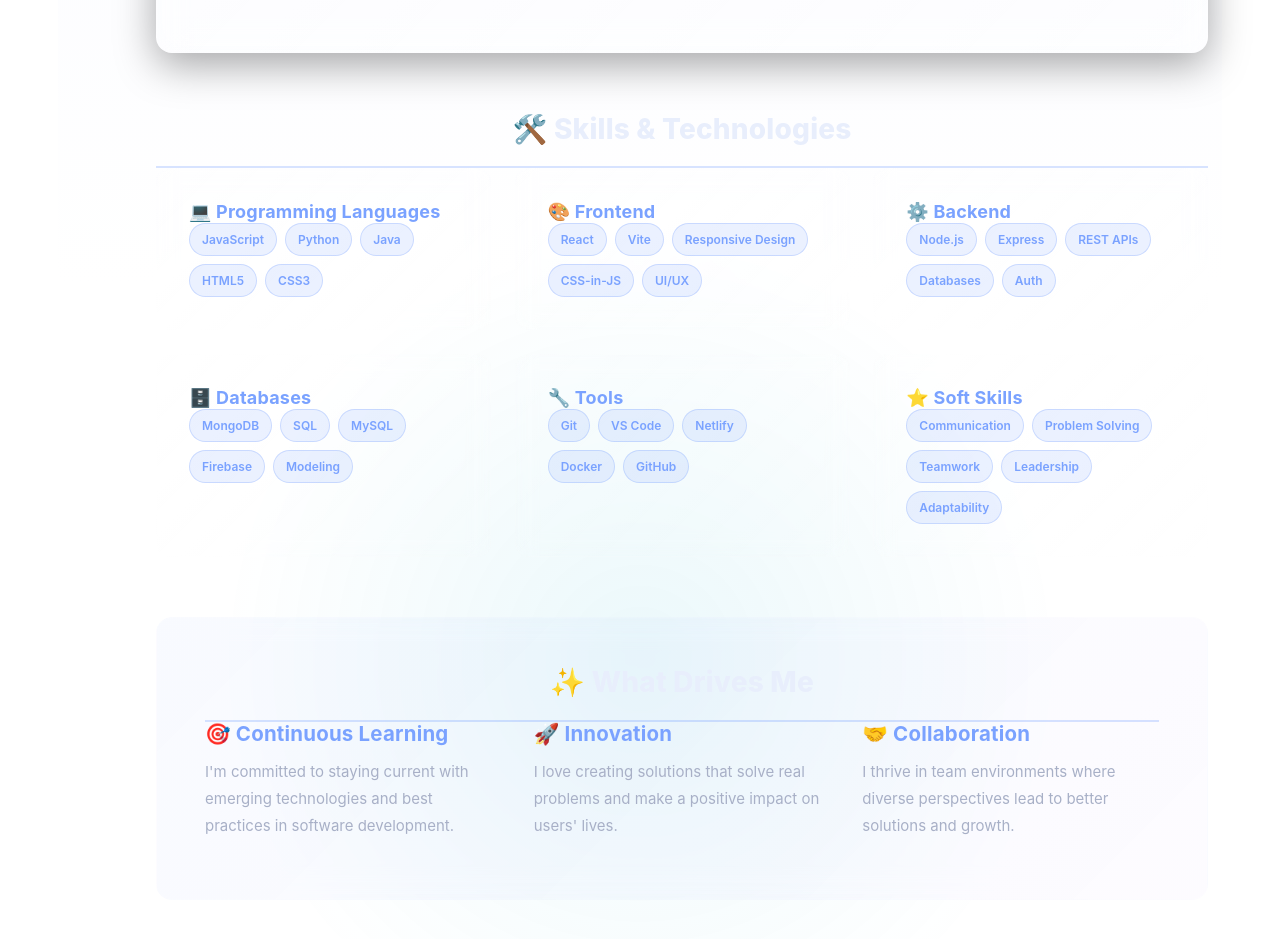
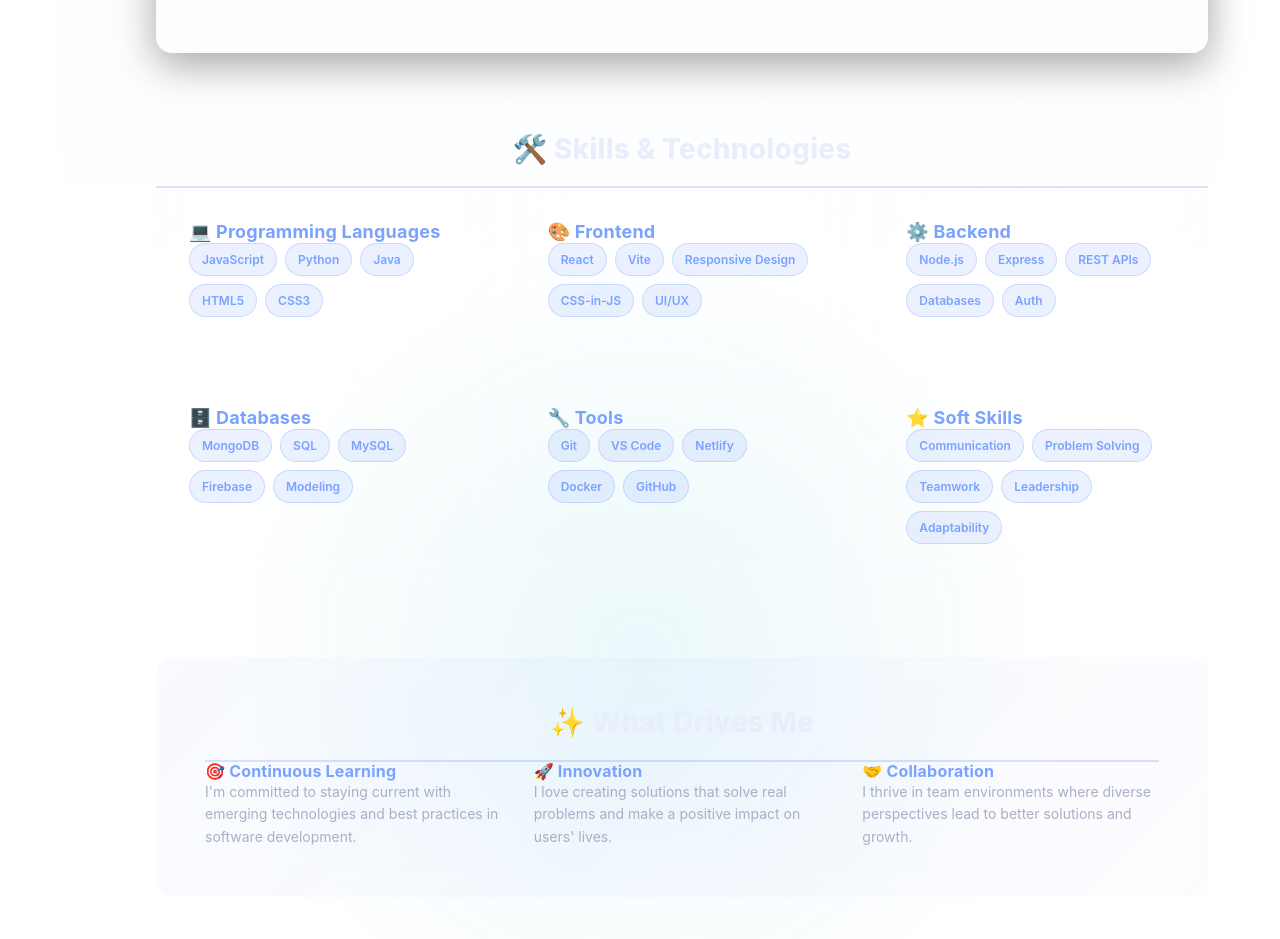
Before and after one commit to mannasca/Portfolio, a React (Vite) app in the folder client/: page /about in a window 1280 px wide. Shown: the part 840-1779 px from the top of the page. Built offline with nearby package versions, Linux system fonts and the light colour scheme; no server answers.

Commit message:
Restrict admin-only operations: endusers can only view, not create/edit/delete

```diff
--- a/client/src/about.jsx
+++ b/client/src/about.jsx
@@ -161,6 +161,7 @@ export default function About() {
     valuesContainer: {
       borderRadius: 16,
       padding: '48px',
+      marginTop: '80px',
       border: '1px solid rgba(255, 255, 255, 0.12)',
       background: 'linear-gradient(135deg, rgba(122, 162, 255, 0.05), rgba(182, 134, 255, 0.03))',
       backdropFilter: 'blur(14px)',
@@ -242,7 +243,8 @@ export default function About() {
         />
       </div>
 
-      <div style={{marginTop: '60px'}}><h2 style={styles.sectionTitle}>🛠️ Skills & Technologies</h2>
+      <div style={{marginTop: '80px'}}>
+        <h2 style={styles.sectionTitle}>🛠️ Skills & Technologies</h2>
         <div style={styles.skillsGrid}>
           {[
             { title: '💻 Programming Languages', skills: ['JavaScript', 'Python', 'Java', 'HTML5', 'CSS3'] },
@@ -268,11 +270,21 @@ export default function About() {
         </div>
       </div>
 
-      <div style={{marginTop: '60px', borderRadius: 16, padding: '48px', border: '1px solid rgba(255, 255, 255, 0.12)', background: 'linear-gradient(135deg, rgba(122, 162, 255, 0.05), rgba(182, 134, 255, 0.03))', backdropFilter: 'blur(14px)'}}><h2 style={{...styles.sectionTitle, borderBottomColor: 'rgba(122, 162, 255, 0.3)'}}>✨ What Drives Me</h2>
-        <div style={{display: 'grid', gridTemplateColumns: 'repeat(auto-fit, minmax(280px, 1fr))', gap: 32}}>
-          <div><h3 style={{color: '#7aa2ff', fontWeight: 700, marginBottom: 12}}>🎯 Continuous Learning</h3><p style={styles.paragraph}>I'm committed to staying current with emerging technologies and best practices in software development.</p></div>
-          <div><h3 style={{color: '#7aa2ff', fontWeight: 700, marginBottom: 12}}>🚀 Innovation</h3><p style={styles.paragraph}>I love creating solutions that solve real problems and make a positive impact on users' lives.</p></div>
-                    <div><h3 style={{color: '#7aa2ff', fontWeight: 700, marginBottom: 12}}>🤝 Collaboration</h3><p style={styles.paragraph}>I thrive in team environments where diverse perspectives lead to better solutions and growth.</p></div>
+      <div style={styles.valuesContainer}>
+        <h2 style={styles.valuesTitle}>✨ What Drives Me</h2>
+        <div style={styles.valuesGrid}>
+          <div style={styles.valueItem}>
+            <h3 style={styles.valueItemTitle}>🎯 Continuous Learning</h3>
+            <p style={styles.valueItemDesc}>I'm committed to staying current with emerging technologies and best practices in software development.</p>
+          </div>
+          <div style={styles.valueItem}>
+            <h3 style={styles.valueItemTitle}>🚀 Innovation</h3>
+            <p style={styles.valueItemDesc}>I love creating solutions that solve real problems and make a positive impact on users' lives.</p>
+          </div>
+          <div style={styles.valueItem}>
+            <h3 style={styles.valueItemTitle}>🤝 Collaboration</h3>
+            <p style={styles.valueItemDesc}>I thrive in team environments where diverse perspectives lead to better solutions and growth.</p>
+          </div>
         </div>
       </div>
     </section>
--- a/client/src/project.jsx
+++ b/client/src/project.jsx
@@ -468,35 +468,23 @@ export default function Projects() {
         Explore a selection of my recent work and professional achievements
       </p>
 
-      {/* Role-based access */}
-      {isAuthenticated() && (
+      {/* Role-based access - Only show create button to admins */}
+      {isAdmin() && (
         <div style={styles.buttonContainer}>
           <span style={{ color: '#b8c5d6', alignSelf: 'center' }}>
             Role: <strong>{userRole}</strong>
           </span>
-          {isAdmin() && (
-            <>
           <button
             style={{...styles.addButton, backgroundColor: '#22c55e'}}
             onClick={() => setShowForm(!showForm)}
           >
             {showForm ? 'Cancel' : '+ Add Project'}
           </button>
-            </>
-          )}
-          {!isAdmin() && (
-            <button
-              style={{...styles.addButton, backgroundColor: '#f59e0b'}}
-              onClick={() => setShowForm(!showForm)}
-            >
-              {showForm ? 'Cancel' : '+ Create Project'}
-            </button>
-          )}
         </div>
       )}
 
-      {/* Form - Only for authenticated users */}
-      {isAuthenticated() && showForm && (
+      {/* Form - Only for admins */}
+      {isAdmin() && showForm && (
         <form style={styles.formContainer} onSubmit={handleCreateProject}>
           <div style={styles.formGroup}>
             <label style={styles.label}>Project Title *</label>
--- a/client/src/services.jsx
+++ b/client/src/services.jsx
@@ -452,33 +452,23 @@ export default function Services() {
         Comprehensive solutions to bring your vision to life with cutting-edge technology
       </p>
 
-      {/* Role-based access */}
-      {isAuthenticated() && (
+      {/* Role-based access - Only show create button to admins */}
+      {isAdmin() && (
         <div style={styles.buttonContainer}>
           <span style={{ color: '#a8b0c7', alignSelf: 'center' }}>
             Role: <strong>{userRole}</strong>
           </span>
-          {isAdmin() && (
           <button
             style={{...styles.addButton, backgroundColor: '#22c55e'}}
             onClick={() => setShowForm(!showForm)}
           >
             {showForm ? 'Cancel' : '+ Add Service'}
           </button>
-          )}
-          {!isAdmin() && (
-            <button
-              style={{...styles.addButton, backgroundColor: '#f59e0b'}}
-              onClick={() => setShowForm(!showForm)}
-            >
-              {showForm ? 'Cancel' : '+ Create Service'}
-            </button>
-          )}
         </div>
       )}
 
-      {/* Form - Only for authenticated users */}
-      {isAuthenticated() && showForm && (
+      {/* Form - Only for admins */}
+      {isAdmin() && showForm && (
         <form style={styles.formContainer} onSubmit={handleCreateService}>
           <div style={styles.formGroup}>
             <label style={styles.label}>Service Title *</label>
```
Lines whose indentation alone changed are shown as unchanged.
